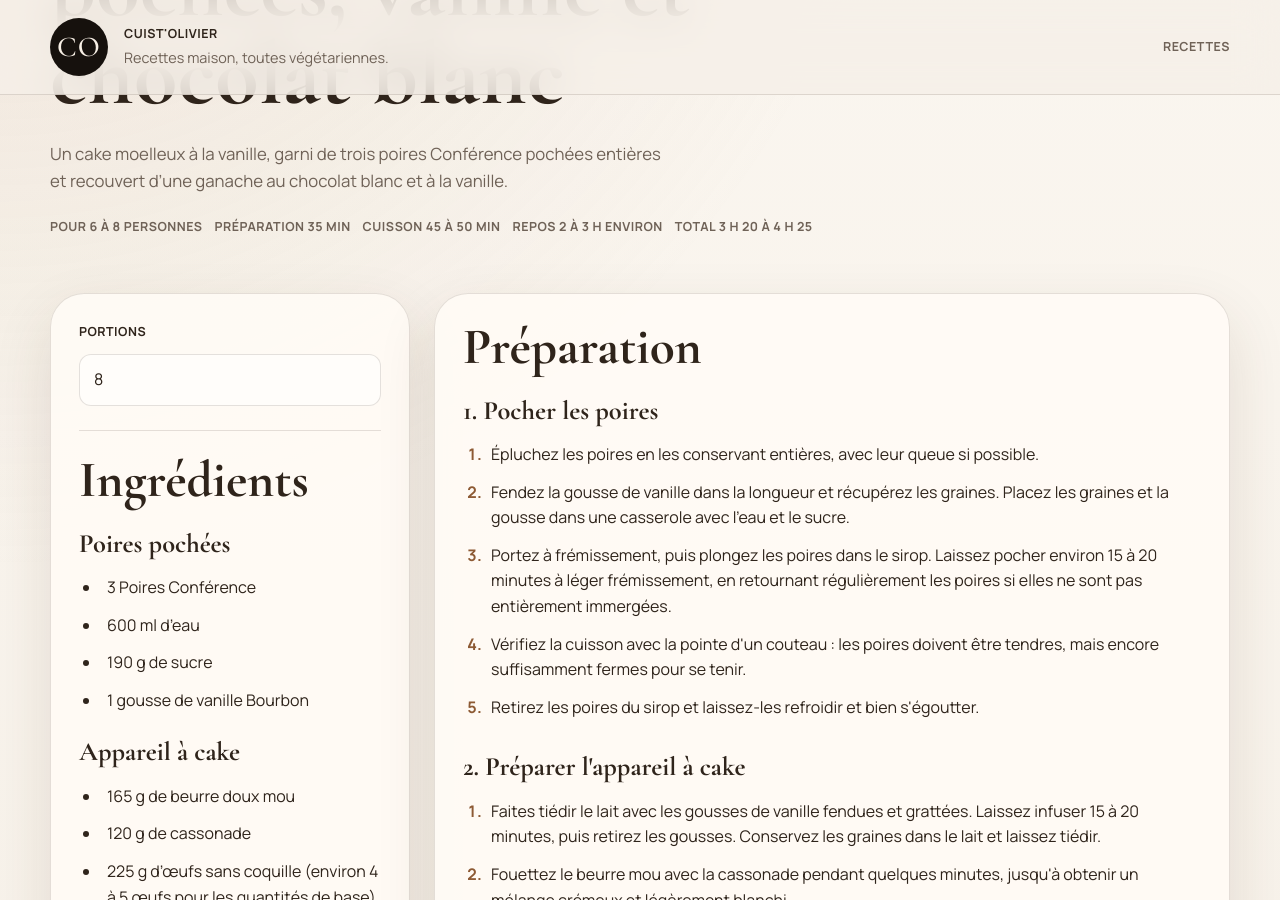
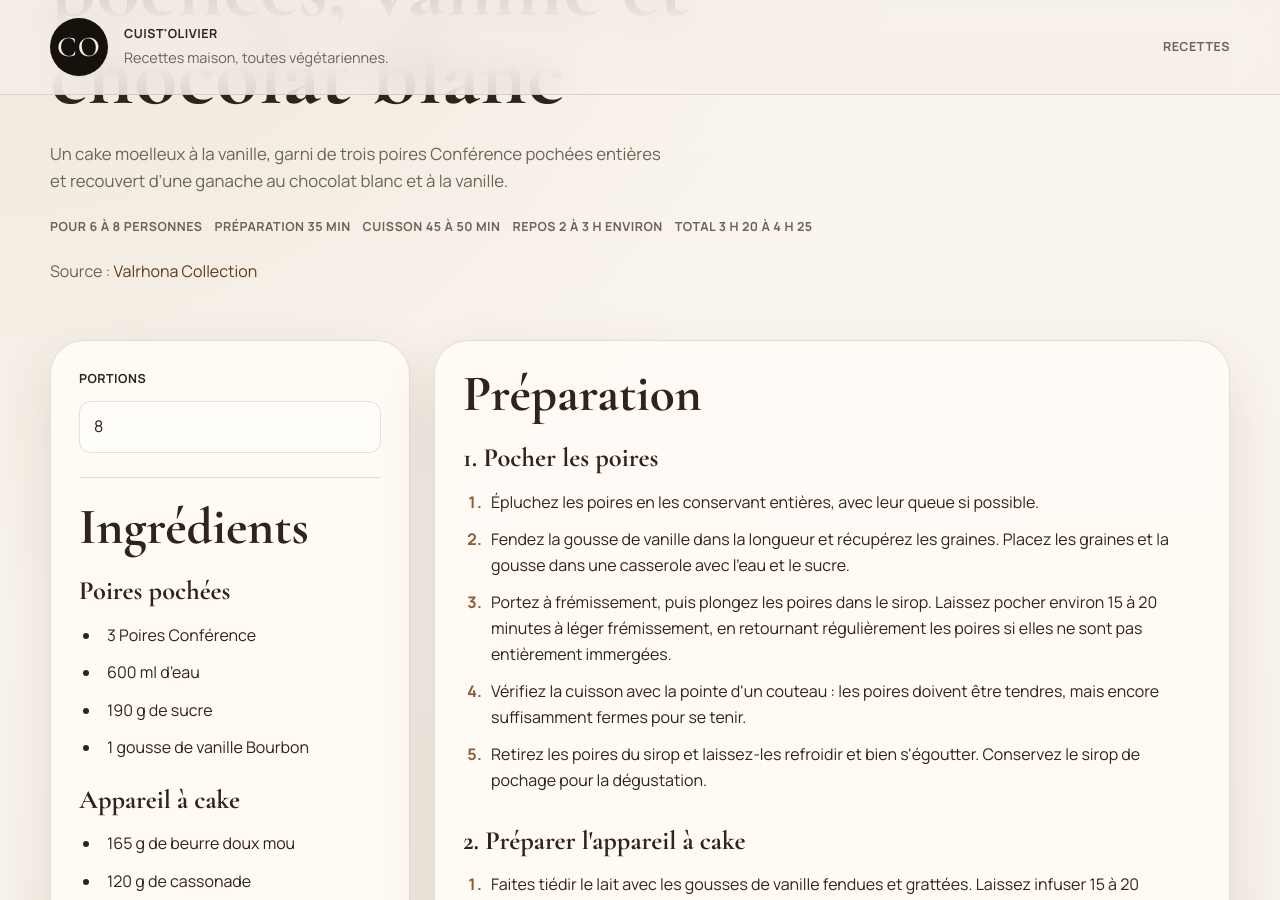
Before and after one commit to OlivierLClerc/Cuistolivier, a Jekyll site: the page built from _recipes/cake-aux-poires-pochees-vanille-et-chocolat-blanc.md, in a window 1280 px wide and 900 px high, scrolled down 348 px. Built offline with Jekyll 4.4.1, drawn with Linux system fonts in a browser that asks for light colours; some of the changed text lies outside the part shown.

Commit message:
Credit Valrhona and suggest reusing pear poaching syrup

```diff
--- a/_recipes/cake-aux-poires-pochees-vanille-et-chocolat-blanc.md
+++ b/_recipes/cake-aux-poires-pochees-vanille-et-chocolat-blanc.md
@@ -9,6 +9,8 @@ prep_time: '35 min'
 cook_time: '45 à 50 min'
 rest_time: '2 à 3 h environ'
 total_time: '3 h 20 à 4 h 25'
+source_label: 'Valrhona Collection'
+source_url: 'https://www.valrhona-collection.com/blogs/recettes/cake-vanille-poires-pochees'
 diet:
   vegan: 'none'
   gluten_free: 'none'
@@ -91,7 +93,7 @@ step_sections:
       - >-
         Vérifiez la cuisson avec la pointe d'un couteau : les poires doivent être tendres, mais encore suffisamment fermes pour se tenir.
       - >-
-        Retirez les poires du sirop et laissez-les refroidir et bien s'égoutter.
+        Retirez les poires du sirop et laissez-les refroidir et bien s'égoutter. Conservez le sirop de pochage pour la dégustation.
   - title: "Préparer l'appareil à cake"
     steps:
       - >-
@@ -139,6 +141,9 @@ tips:
   - label: 'Vanille'
     text: >-
       Les gousses utilisées pour l'infusion du lait peuvent être récupérées et ajoutées au sirop de pochage pour renforcer son parfum.
+  - label: 'Sirop de pochage'
+    text: >-
+      Gardez le sirop de pochage des poires : vous pouvez en imbiber légèrement le cake refroidi au moment de la dégustation, pour lui apporter une touche supplémentaire de poire et de vanille.
   - label: 'Cuisson'
     text: >-
       La présence des poires apporte beaucoup d'humidité au gâteau. Vérifiez bien la cuisson de la pâte autour des fruits, plutôt que de vous fier uniquement au temps indiqué.
```
